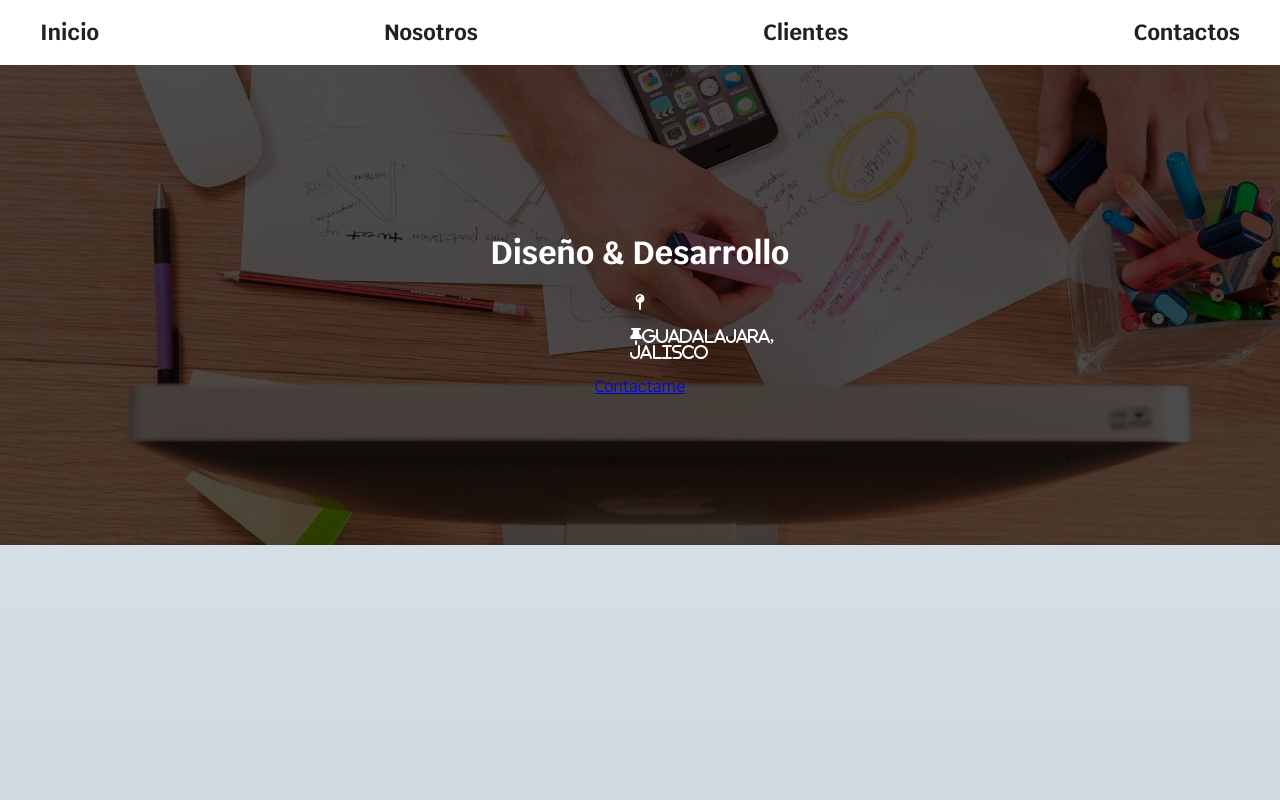
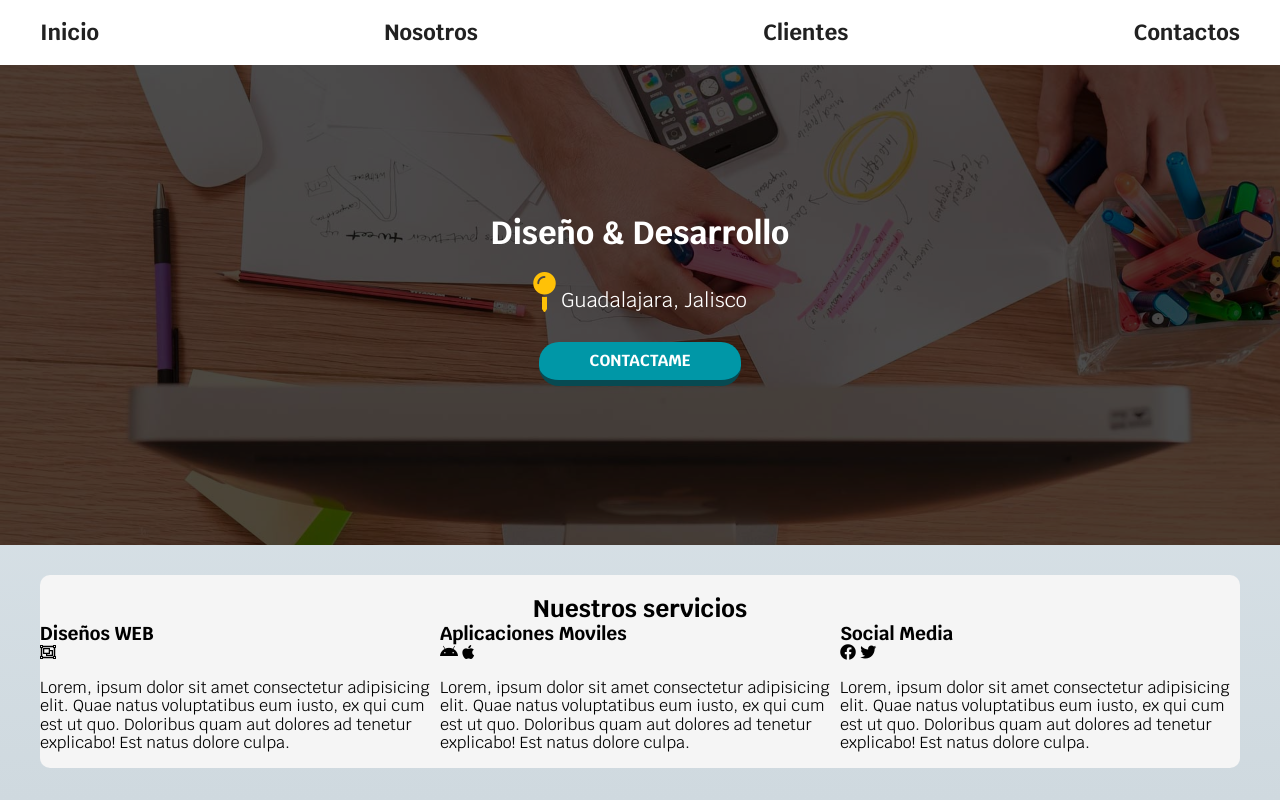
Before and after one commit to luischavez23/D-D, a plain HTML site: page index.html in a window 1280 px wide. Drawn offline with nearby package versions, Linux system fonts and the light colour scheme.

Commit message:
Styling header and add main content

```diff
--- a/css/style.css
+++ b/css/style.css
@@ -1,5 +1,9 @@
 :root{
     --dark: #212121;
+    --primary: #FFC107;
+    --second: #0097A7;
+    --selected:#066974;
+    --widthScreen: 1200px;
 }
 
 /* apply a natural box layout model to all elements, but allowing components to change */
@@ -10,6 +14,10 @@ html {
   }
 *, *:before, *:after {
     box-sizing: inherit;
+}
+
+h1,h2,h3{
+    margin: 0;
 }
 
 body{
@@ -26,7 +34,7 @@ body{
 
 
 .header nav{
-    max-width: 1200px;
+    max-width: var(--widthScreen);
     margin: 0 auto;
     padding: 2rem 0;
     display: flex;
@@ -77,3 +85,61 @@ body{
     color: white;
     z-index: 1;
 }
+
+.container-hero p{
+    font-size: 2rem;
+}
+
+.container-hero i{
+    color: var(--primary);
+    font-size: 4rem;
+}
+
+.container-hero a{
+    color: white;
+    text-decoration: none;
+    text-transform: uppercase;
+    font-weight: 700;
+    border-radius: 2rem;
+}
+
+.container-hero .boton{
+    background-color: var(--second);
+    padding: 1rem 5rem;
+    display: inline-block;
+    margin: 1rem;
+    border-bottom: .6rem solid #074a52;
+}
+
+.container-hero .boton:hover{
+    background-color: var(--selected);
+}
+
+.container{
+    max-width: var(--widthScreen);
+    margin: 0 auto;
+    background-color: whitesmoke;
+    border-radius: 1rem;
+}
+
+.site-main{
+    margin-top: 3rem;
+}
+
+.site-main h2{
+    padding-top: 2rem;
+    text-align: center;
+}
+
+.site-services{
+    display: flex;
+    justify-content: space-between;
+    flex-basis: calc(100);
+
+}
+
+@media (max-width: 768px){
+    .site-services{
+        flex-direction: column;
+    }
+}
--- a/index.html
+++ b/index.html
@@ -8,7 +8,9 @@
     <link rel="stylesheet" href="https://necolas.github.io/normalize.css/8.0.1/normalize.css">
     <link rel="preconnect" href="https://fonts.gstatic.com">
     <link href="https://fonts.googleapis.com/css2?family=Krub:wght@400;700&display=swap" rel="stylesheet">
-    <link href="/your-path-to-fontawesome/css/all.css" rel="stylesheet">
+    <link rel="stylesheet" href="https://cdnjs.cloudflare.com/ajax/libs/font-awesome/5.15.1/css/all.min.css"
+    integrity="sha512-+4zCK9k+qNFUR5X+cKL9EIR+ZOhtIloNl9GIKS57V1MyNsYpYcUrUeQc9vNfzsWfV28IaLL3i96P9sdNyeRssA=="
+    crossorigin="anonymous" />
     <link rel="stylesheet" href="css/style.css">
 </head>
 <body>
@@ -23,12 +25,40 @@
     <div class="hero">
         <div class="container-hero">
             <h1>Diseño &amp; Desarrollo</h1>
-            <i class="fas fa-map-pin"></i>
-            <p><i class="fas fa-thumbtack">Guadalajara, Jalisco</i></p>
+            <p><i class="fas fa-map-pin"></i> Guadalajara, Jalisco</p>
             <a href="#" class="boton">Contactame</a>
         </div>
     </div>
-
-
+    <main class="site-main container">
+        <h2>Nuestros servicios</h2>
+        <div class="site-services">
+            <div class="servicios">
+                <h3>Diseños WEB</h3>
+                <div class="iconos">
+                    <i class="far fa-object-group"></i>
+                </div>
+                <p>Lorem, ipsum dolor sit amet consectetur adipisicing elit. Quae natus voluptatibus eum iusto, ex qui cum
+                    est ut quo. Doloribus quam aut dolores ad tenetur explicabo! Est natus dolore culpa.</p>
+            </div>
+            <div class="servicios">
+                <h3>Aplicaciones Moviles</h3>
+                <div class="iconos">
+                    <i class="fab fa-android"></i>
+                    <i class="fab fa-apple"></i>
+                </div>
+                <p>Lorem, ipsum dolor sit amet consectetur adipisicing elit. Quae natus voluptatibus eum iusto, ex qui cum
+                    est ut quo. Doloribus quam aut dolores ad tenetur explicabo! Est natus dolore culpa.</p>
+            </div>
+            <div class="servicios">
+                <h3>Social Media</h3>
+                <div class="iconos">
+                    <i class="fab fa-facebook"></i>
+                    <i class="fab fa-twitter"></i>
+                </div>
+                <p>Lorem, ipsum dolor sit amet consectetur adipisicing elit. Quae natus voluptatibus eum iusto, ex qui cum
+                    est ut quo. Doloribus quam aut dolores ad tenetur explicabo! Est natus dolore culpa.</p>
+            </div>
+        </div>
+    </main>
 </body>
 </html>
```
Also changed, not shown: 1 other file.
